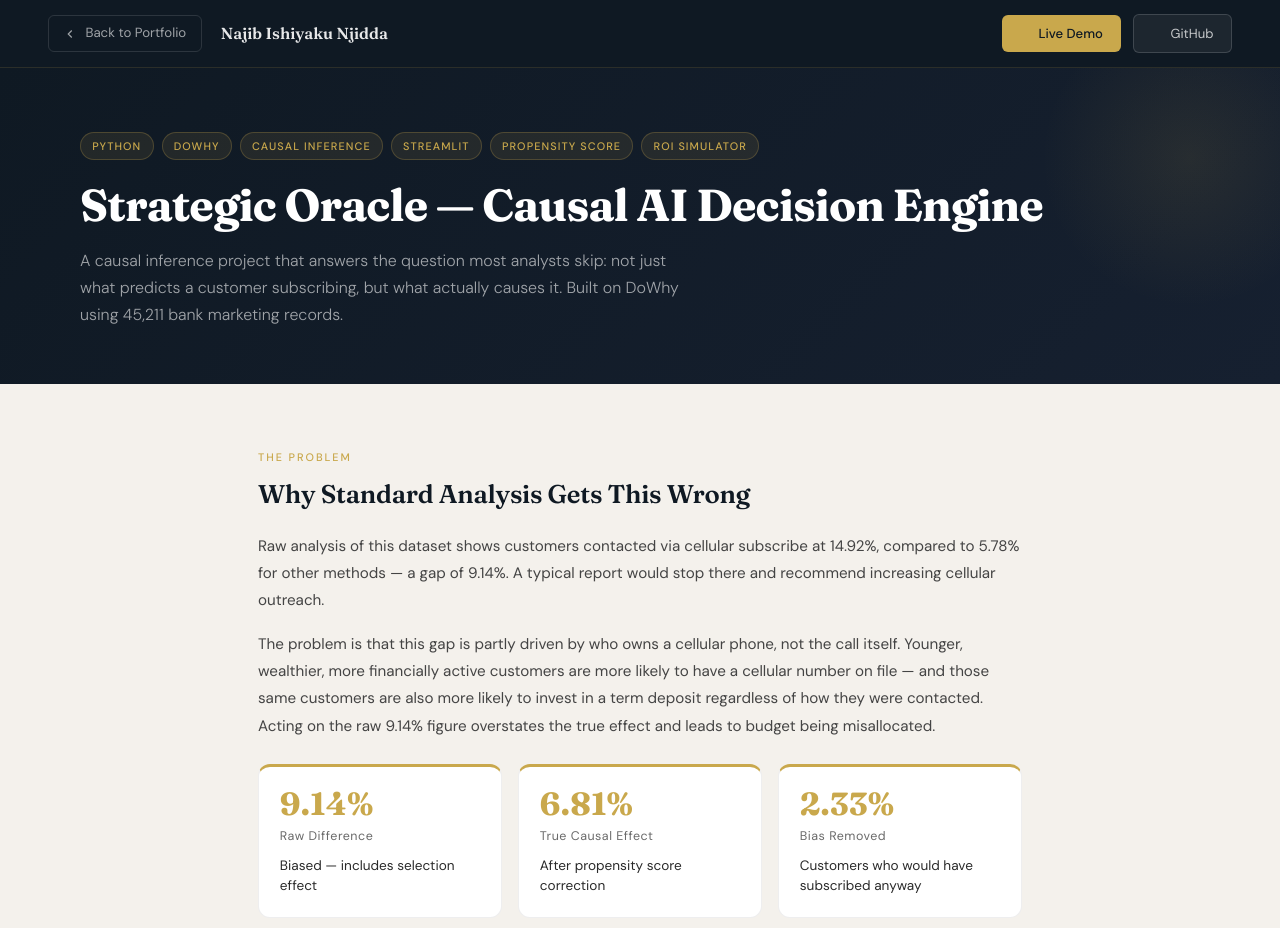
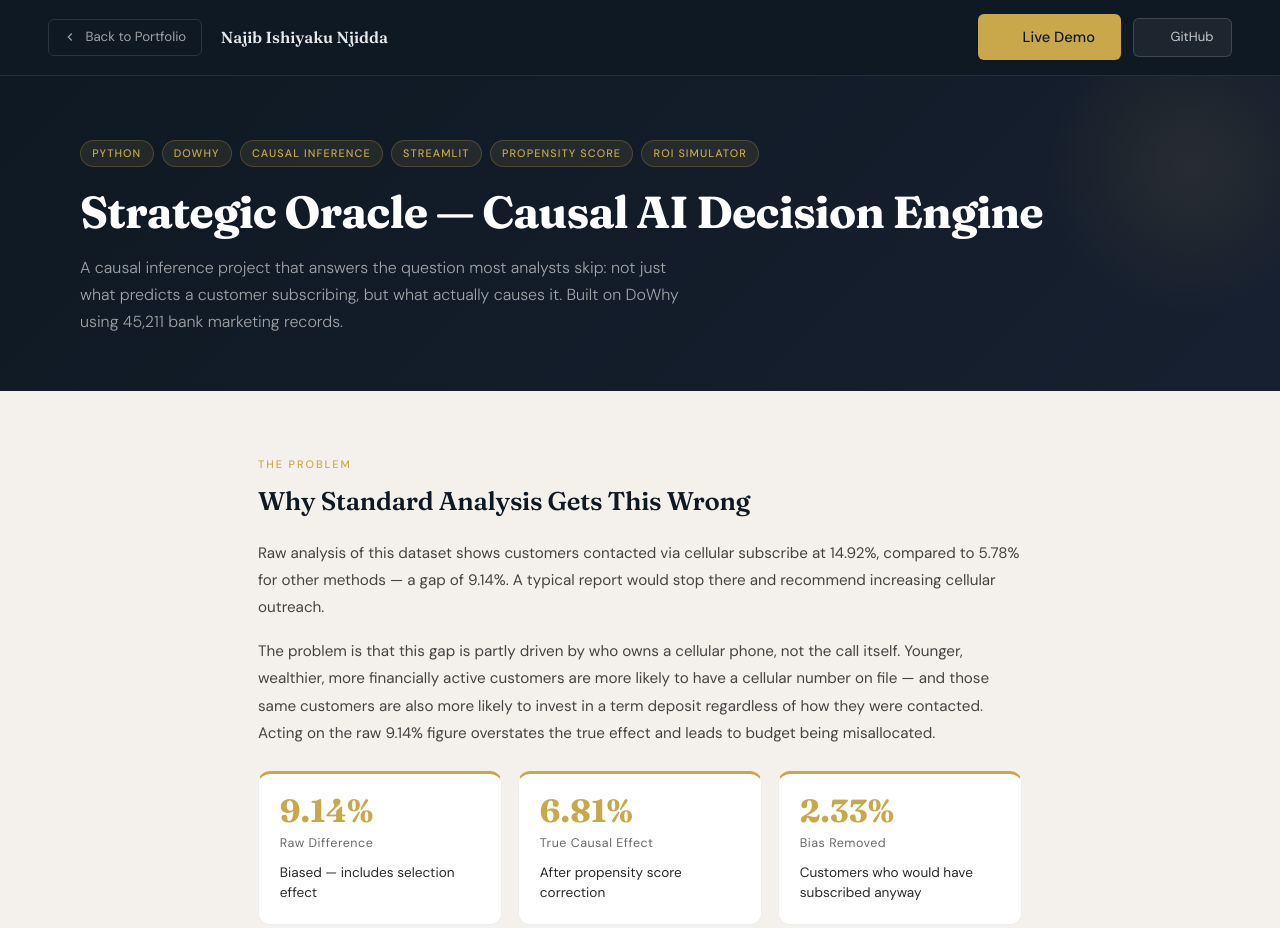
Before and after one commit to najeebullahii/najeebullahii.github.io, a plain HTML site: page strategic-oracle.html in a window 1280 px wide. Shown: the top 928 px of the page. Drawn offline with Linux system fonts and the light colour scheme.

Commit message:
strategic-oracle.html

```diff
--- a/strategic-oracle.html
+++ b/strategic-oracle.html
@@ -44,8 +44,8 @@ body{font-family:'DM Sans',sans-serif;font-size:16px;line-height:1.7;color:var(-
 .btn-live{
   display:inline-flex;align-items:center;gap:0.4rem;
   background:var(--gold);color:var(--navy);
-  padding:0.45rem 1.1rem;border-radius:6px;
-  font-size:0.82rem;font-weight:500;text-decoration:none;
+  padding:0.65rem 1.6rem;border-radius:6px;
+  font-size:0.92rem;font-weight:500;text-decoration:none;
   transition:all 0.2s;
 }
 .btn-live:hover{background:var(--gold2);transform:translateY(-1px);}
```
